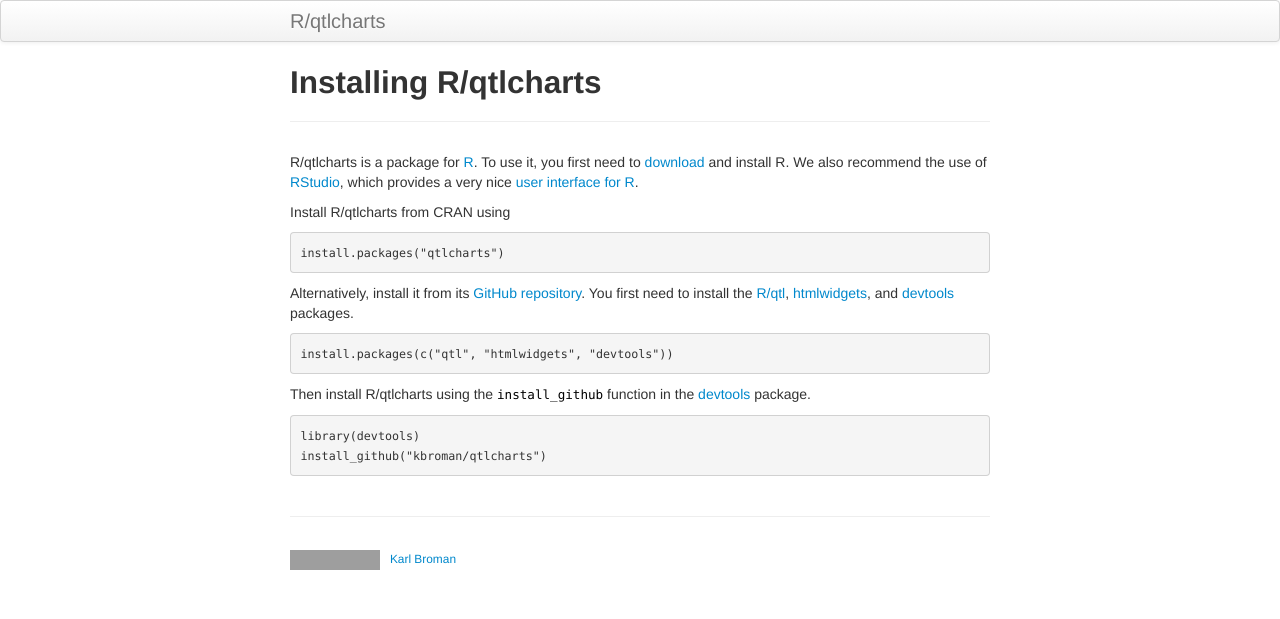
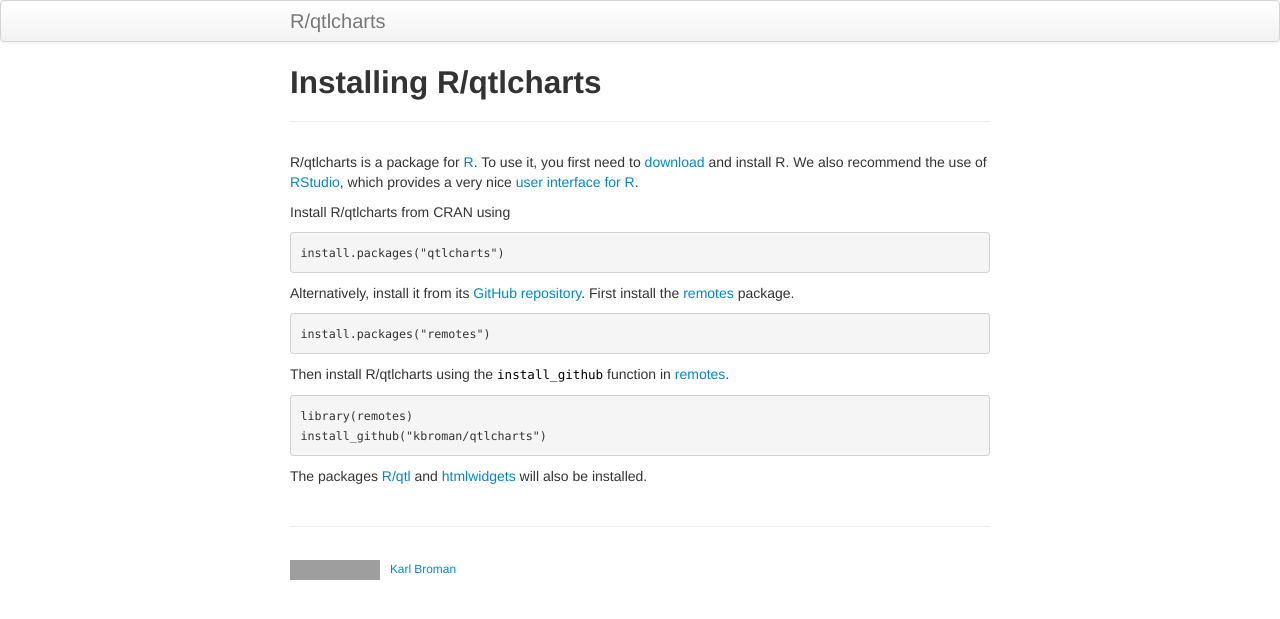
Before and after one commit to kbroman/qtlcharts, a Jekyll site: the page built from pages/installation.md, in a window 1280 px wide. Shown: the top 619 px of the page. Built offline with Jekyll 4.4.1, drawn with Linux system fonts in a browser that asks for light colours; grey boxes are pictures that could not be loaded.

Commit message:
Update installation instructions, devtools -> remotes

````diff
--- a/pages/installation.md
+++ b/pages/installation.md
@@ -15,15 +15,20 @@
     install.packages("qtlcharts")
 
 Alternatively, install it from its
-[GitHub repository](https://github.com/kbroman/qtlcharts). You first need to
-install the [R/qtl](https://rqtl.org),
-[htmlwidgets](https://www.htmlwidgets.org/),
-and [devtools](https://github.com/r-lib/devtools) packages.
+[GitHub repository](https://github.com/kbroman/qtlcharts). First
+install the [remotes](https://github.com/r-lib/remotes) package.
 
-    install.packages(c("qtl", "htmlwidgets", "devtools"))
+```r
+install.packages("remotes")
+```
 
-Then install R/qtlcharts using the `install_github` function in the
-[devtools](https://github.com/r-lib/devtools) package.
+Then install R/qtlcharts using the `install_github` function in
+[remotes](https://github.com/r-lib/remotes).
 
-    library(devtools)
-    install_github("kbroman/qtlcharts")
+```r
+library(remotes)
+install_github("kbroman/qtlcharts")
+```
+
+The packages [R/qtl](https://rqtl.org) and
+[htmlwidgets](https://www.htmlwidgets.org) will also be installed.
````
Also changed, not shown: README.md.
